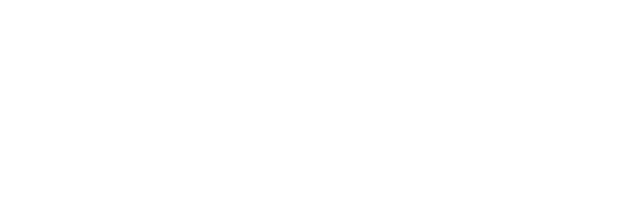
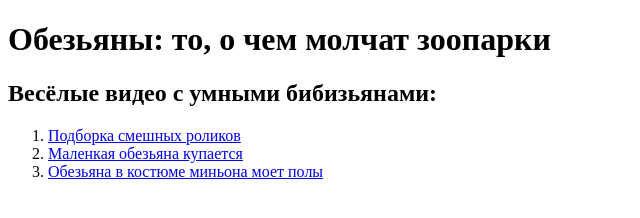
Before and after one commit to kviashka/task-html, a website: page src/index.html in a window 1280 px wide. Shown: the whole page, without its empty margins (0-640 px from the left). Drawn offline with Linux system fonts and the light colour scheme.

Commit message:
Выполнила задание html

```diff
--- a/src/index.html
+++ b/src/index.html
@@ -1,7 +1,27 @@
-<!DOCTYPE html>
+<!doctype html>
 <html lang="en">
     <head>
         <title>HTML</title>
     </head>
-    <body></body>
+    <body>
+        <h1>Обезьяны: то, о чем молчат зоопарки</h1>
+        <h2>Весёлые видео с умными бибизьянами:</h2>
+        <ol>
+            <li>
+                <a href="https://vk.ru/clip-213105463_456241893"
+                    >Подборка смешных роликов</a
+                >
+            </li>
+            <li>
+                <a href="https://vk.ru/clip-211184348_456243969"
+                    >Маленкая обезьяна купается</a
+                >
+            </li>
+            <li>
+                <a href="https://vk.ru/clip-71180069_456242142"
+                    >Обезьяна в костюме миньона моет полы</a
+                >
+            </li>
+        </ol>
+    </body>
 </html>
```
Also changed, not shown: 1 other file.
